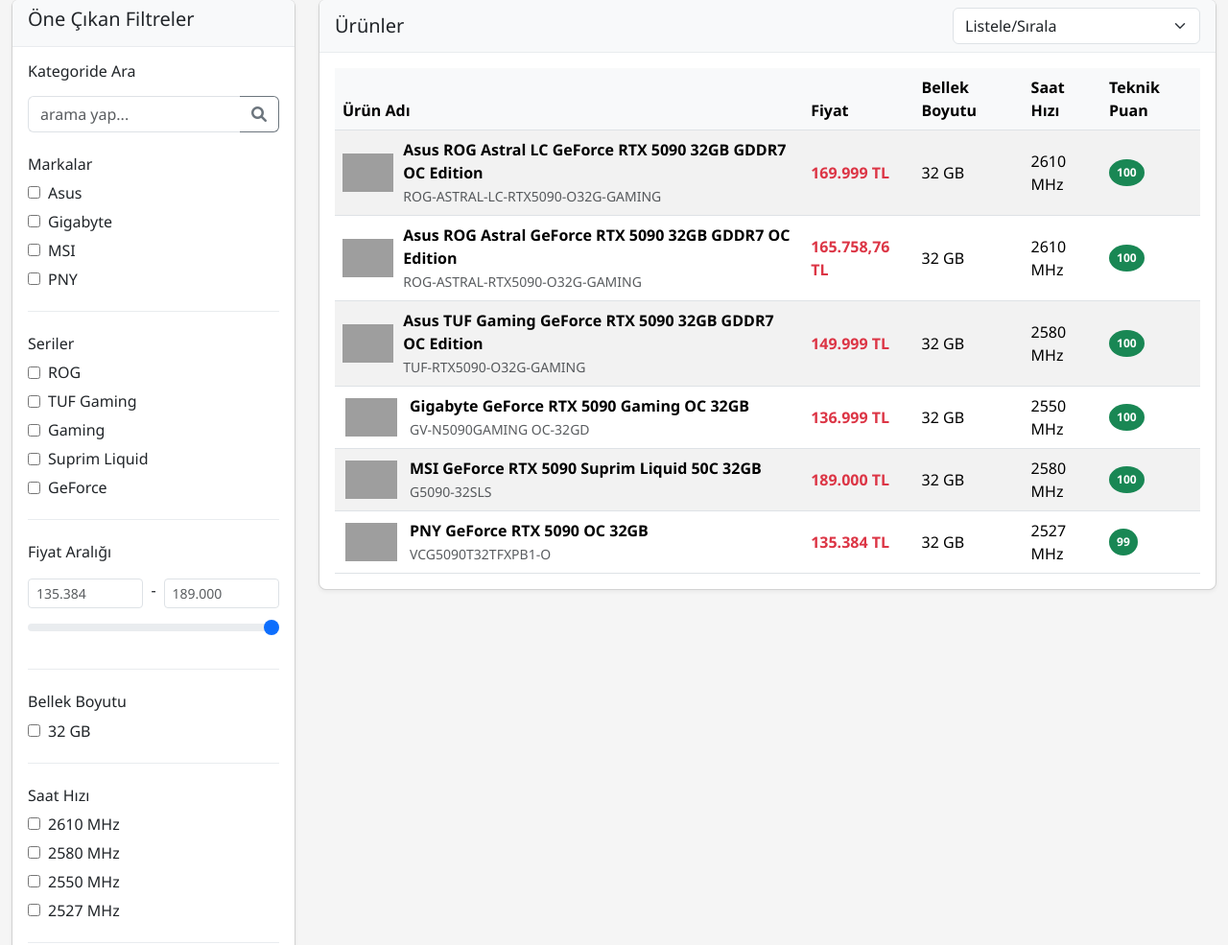
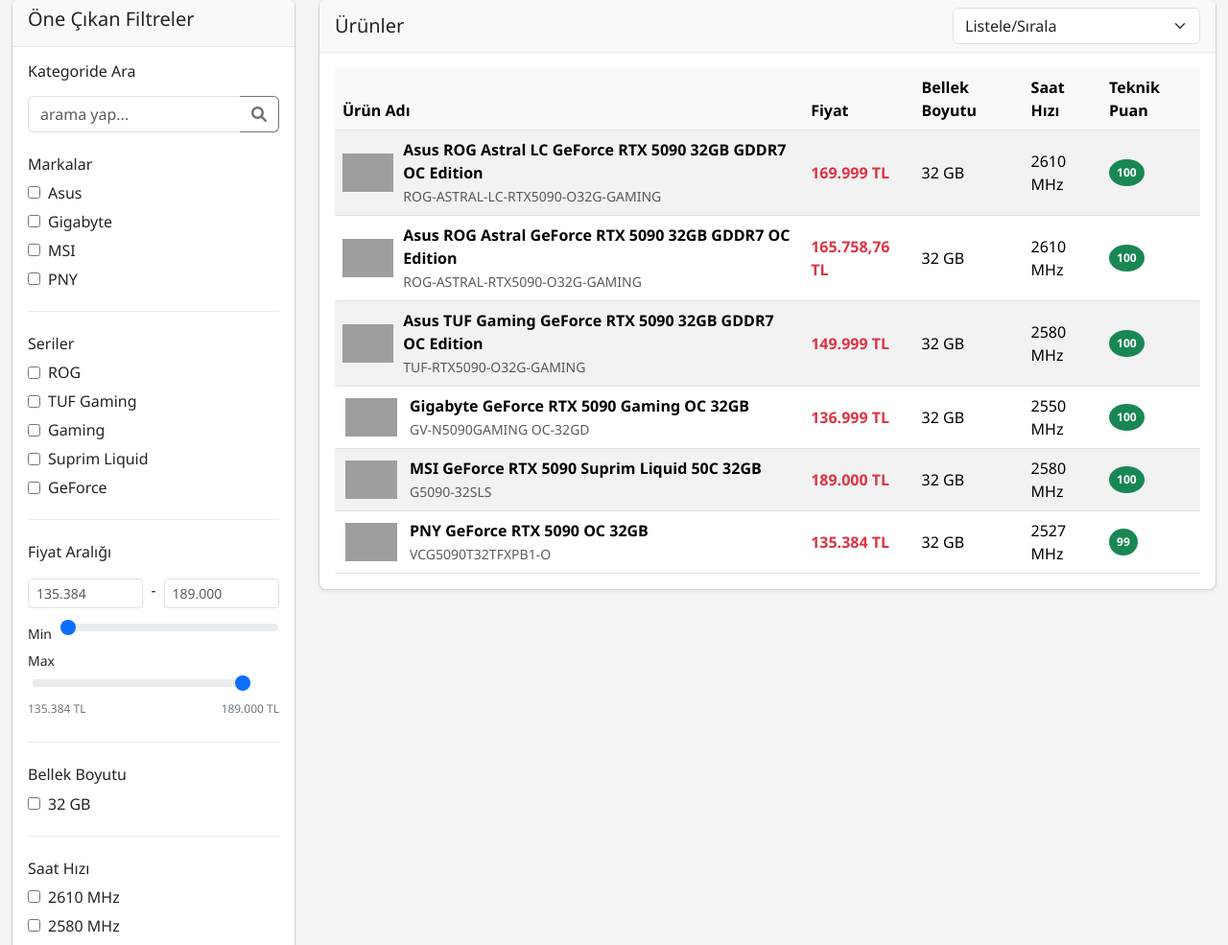
Before and after one commit to sinanelms/BTK, a Flask app: page / in a window 1280 px wide. Shown: the part 123-1108 px from the top of the page at 96% size. Run offline with Flask 3, Linux system fonts and the light colour scheme; grey boxes are pictures that could not be loaded.

Commit message:
Improve price filtering by allowing users to select a range of product prices
Implements separate min/max range sliders for price filtering and updates corresponding labels in `static/js/script.js` and `templates/index.html`.

Replit-Commit-Author: Agent
Replit-Commit-Session-Id: 5b593d3f-25ba-456a-b653-72c7929dda22
Replit-Commit-Screenshot-Url: https://storage.googleapis.com/screenshot-production-us-central1/b323756d-706a-4822-96d1-b15700d6b3ec/c8ab5958-2028-4800-96c1-3c740172a5a2.jpg

```diff
--- a/static/css/style.css
+++ b/static/css/style.css
@@ -40,6 +40,16 @@ body {
 /* Price Range Slider */
 .price-range {
     padding: 10px 0;
+}
+
+.price-label {
+    font-size: 12px;
+    color: #6c757d;
+}
+
+#minPriceRange, #maxPriceRange {
+    margin-left: 5px;
+    width: calc(100% - 35px);
 }
 
 /* Product Card Styles */
--- a/static/js/script.js
+++ b/static/js/script.js
@@ -21,7 +21,10 @@ const resetFiltersButton = document.getElementById('resetFilters');
 const sortSelect = document.getElementById('sortSelect');
 const minPriceInput = document.getElementById('minPrice');
 const maxPriceInput = document.getElementById('maxPrice');
-const priceRangeSlider = document.getElementById('priceRange');
+const minPriceRangeSlider = document.getElementById('minPriceRange');
+const maxPriceRangeSlider = document.getElementById('maxPriceRange');
+const minPriceLabel = document.getElementById('minPriceLabel');
+const maxPriceLabel = document.getElementById('maxPriceLabel');
 
 // Initialize application
 document.addEventListener('DOMContentLoaded', () => {
@@ -82,7 +85,8 @@ function setupEventListeners() {
     // Price range inputs
     minPriceInput.addEventListener('change', updatePriceFilter);
     maxPriceInput.addEventListener('change', updatePriceFilter);
-    priceRangeSlider.addEventListener('input', handlePriceSlider);
+    minPriceRangeSlider.addEventListener('input', handleMinPriceSlider);
+    maxPriceRangeSlider.addEventListener('input', handleMaxPriceSlider);
 }
 
 // Set up the dynamic filters based on product data
@@ -163,28 +167,75 @@ function setupPriceRange() {
     const minPrice = Math.min(...prices);
     const maxPrice = Math.max(...prices);
 
-    // Set attributes for the range slider
-    priceRangeSlider.min = minPrice;
-    priceRangeSlider.max = maxPrice;
-    priceRangeSlider.value = maxPrice;
+    // Set attributes for the min range slider
+    minPriceRangeSlider.min = minPrice;
+    minPriceRangeSlider.max = maxPrice;
+    minPriceRangeSlider.value = minPrice;
+
+    // Set attributes for the max range slider
+    maxPriceRangeSlider.min = minPrice;
+    maxPriceRangeSlider.max = maxPrice;
+    maxPriceRangeSlider.value = maxPrice;
 
     // Set placeholder values
     minPriceInput.placeholder = formatPrice(minPrice);
     maxPriceInput.placeholder = formatPrice(maxPrice);
+
+    // Set initial label values
+    minPriceLabel.textContent = formatPrice(minPrice) + " TL";
+    maxPriceLabel.textContent = formatPrice(maxPrice) + " TL";
 }
 
 // Handle price filter updates from min/max inputs
 function updatePriceFilter() {
     activeFilters.minPrice = minPriceInput.value ? parseFloat(minPriceInput.value) : null;
     activeFilters.maxPrice = maxPriceInput.value ? parseFloat(maxPriceInput.value) : null;
+
+    // Update slider positions if input values change
+    if (activeFilters.minPrice) {
+        minPriceRangeSlider.value = activeFilters.minPrice;
+        minPriceLabel.textContent = formatPrice(activeFilters.minPrice) + " TL";
+    }
+
+    if (activeFilters.maxPrice) {
+        maxPriceRangeSlider.value = activeFilters.maxPrice;
+        maxPriceLabel.textContent = formatPrice(activeFilters.maxPrice) + " TL";
+    }
+
     applyFilters();
 }
 
-// Handle price slider input
-function handlePriceSlider() {
-    const value = parseFloat(priceRangeSlider.value);
-    maxPriceInput.value = value;
-    activeFilters.maxPrice = value;
+// Handle minimum price slider input
+function handleMinPriceSlider() {
+    const minValue = parseFloat(minPriceRangeSlider.value);
+
+    // Make sure min doesn't exceed max
+    const maxValue = parseFloat(maxPriceRangeSlider.value);
+    if (minValue > maxValue) {
+        minPriceRangeSlider.value = maxValue;
+        return;
+    }
+
+    minPriceInput.value = minValue;
+    minPriceLabel.textContent = formatPrice(minValue) + " TL";
+    activeFilters.minPrice = minValue;
+    applyFilters();
+}
+
+// Handle maximum price slider input
+function handleMaxPriceSlider() {
+    const maxValue = parseFloat(maxPriceRangeSlider.value);
+
+    // Make sure max doesn't go below min
+    const minValue = parseFloat(minPriceRangeSlider.value);
+    if (maxValue < minValue) {
+        maxPriceRangeSlider.value = minValue;
+        return;
+    }
+
+    maxPriceInput.value = maxValue;
+    maxPriceLabel.textContent = formatPrice(maxValue) + " TL";
+    activeFilters.maxPrice = maxValue;
     applyFilters();
 }
 
@@ -259,7 +310,18 @@ function resetFilters() {
     searchInput.value = '';
     minPriceInput.value = '';
     maxPriceInput.value = '';
-    priceRangeSlider.value = priceRangeSlider.max;
+
+    // Reset price range sliders
+    const prices = allProducts.map(p => p.price);
+    const minPrice = Math.min(...prices);
+    const maxPrice = Math.max(...prices);
+
+    minPriceRangeSlider.value = minPrice;
+    maxPriceRangeSlider.value = maxPrice;
+
+    // Update price labels
+    minPriceLabel.textContent = formatPrice(minPrice) + " TL";
+    maxPriceLabel.textContent = formatPrice(maxPrice) + " TL";
 
     // Uncheck all checkboxes
     document.querySelectorAll('input[type="checkbox"]').forEach(checkbox => {
--- a/templates/index.html
+++ b/templates/index.html
@@ -61,7 +61,16 @@
                                     <input type="number" id="maxPrice" class="form-control form-control-sm" placeholder="Max">
                                 </div>
                                 <div class="mt-2">
-                                    <input type="range" class="form-range" id="priceRange" min="0" max="100">
+                                    <span class="small">Min</span>
+                                    <input type="range" class="form-range" id="minPriceRange" min="0" max="100">
+                                </div>
+                                <div class="mt-1">
+                                    <span class="small">Max</span>
+                                    <input type="range" class="form-range" id="maxPriceRange" min="0" max="100">
+                                </div>
+                                <div class="d-flex justify-content-between">
+                                    <span class="small price-label" id="minPriceLabel">0 TL</span>
+                                    <span class="small price-label" id="maxPriceLabel">0 TL</span>
                                 </div>
                             </div>
                         </div>
```
Also changed, not shown: attached_assets/targeted_element_1746659910845.png (added).
